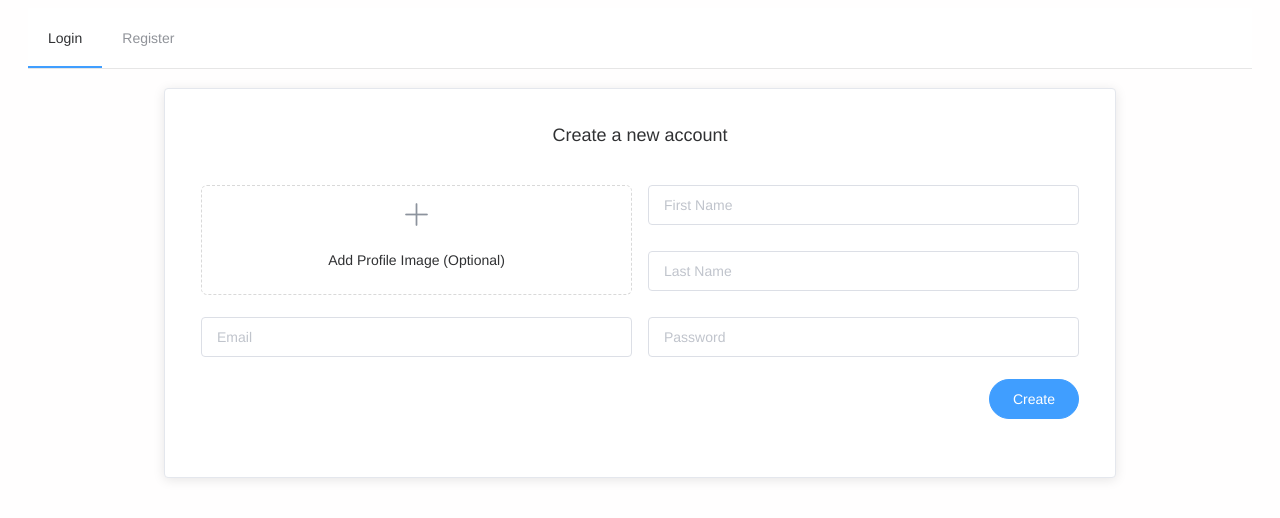
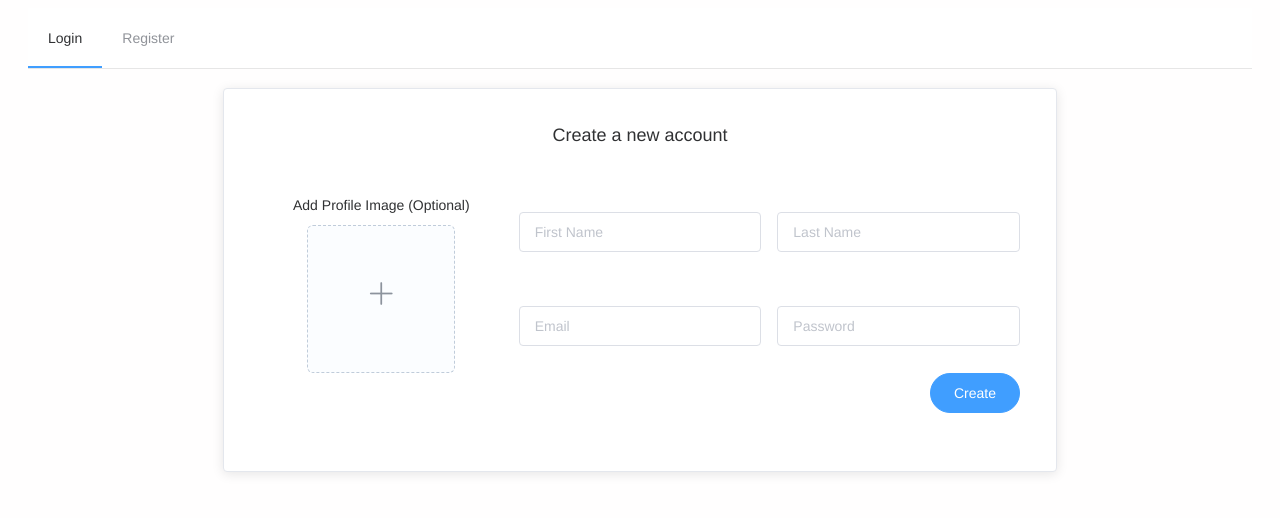
Before and after one commit to bitlii/SENG365-Assignment-2, a Vue app: page /register in a window 1280 px wide. Shown: the top 518 px of the page. Built offline with nearby package versions, Linux system fonts and the light colour scheme.

Commit message:
Image uploading, styling changes, auth token setting.

```diff
--- a/src/Api.js
+++ b/src/Api.js
@@ -12,4 +12,12 @@ export default {
 
     login: (email, password) => instance.post("/users/login", {email, password}),
 
+    // User Image
+    setUserImage: (id, image, imageHeader) => instance.put(`/users/${id}/image`, {image}, {headers: imageHeader},),
+
+
+    // Other
+    setAuthHeader(token) {
+        instance.defaults.headers.common['X-Authorization'] = token;
+    },
 }
--- a/src/components/Register.vue
+++ b/src/components/Register.vue
@@ -6,16 +6,18 @@
         </el-header>
 
         <el-form-item id="image-uploader">
-          <el-upload
-              class="avatar-uploader"
-              action="#"
-              :show-file-list="false"
-              :on-success="onProfileImageSelected"
-              :before-upload="checkValidProfileImage" >
-            <img v-if="registerForm.profileImage" :src="registerForm.profileImage" class="avatar" />
-            <i v-else class="el-icon-plus avatar-uploader-icon"></i>
             <div>Add Profile Image (Optional)</div>
-          </el-upload>
+            <el-upload
+                :class="{hideUpload: !showUpload}"
+                ref="uploadImage"
+                list-type="picture-card"
+                :on-change="toggleUpload"
+                :on-remove="toggleUpload"
+                action="#"
+                :auto-upload="false">
+              <div v-if="registerForm.profileImage == null" class="el-icon-plus avatar-uploader-icon"></div>
+
+            </el-upload>
         </el-form-item>
 
         <el-form-item id="first-name" prop="firstName">
@@ -57,6 +59,8 @@ export default {
         password: "",
         profileImage: null,
       },
+      showUpload: true,
+
       formRules: {
         firstName: [
           {required: true, message: "First name is required.", trigger: 'change'}
@@ -77,16 +81,29 @@ export default {
   },
 
   methods: {
-    onProfileImageSelected: function(res, file) {
-      console.log("Image uploaded.");
-      this.profileImage = file;
+    toggleUpload(file) {
+      this.showUpload = !this.showUpload;
+
+      if (!this.showUpload) {
+        if(this.checkValidProfileImage(file)) {
+          this.registerForm.profileImage = file;
+        }
+        else {
+          this.$refs['uploadImage'].clearFiles();
+          this.showUpload = !this.showUpload;
+        }
+      }
+      else {
+        this.registerForm.profileImage = null;
+      }
     },
 
     checkValidProfileImage: function(file) {
+      console.log(file);
       const validImageTypes = ["image/jpeg", "image/png", "image/gif"];
       let isValid = true;
 
-      if (!validImageTypes.includes(file.type)) {
+      if (!validImageTypes.includes(file.raw.type)) {
         isValid = false;
         this.$message.error("Profile image must be a JPG, PNG, or GIF.")
       }
@@ -97,13 +114,29 @@ export default {
     onRegister: function(form) {
       this.$refs[form].validate((isValid) => {
         if (isValid) {
+          console.log(this.registerForm);
           api.register(this.registerForm.firstName, this.registerForm.lastName, this.registerForm.email, this.registerForm.password)
               .then(() => {
                 api.login(this.registerForm.email, this.registerForm.password)
                   .then((res) => {
                     state.userId = res.data.userId;
                     state.token = res.data.token;
-                    this.$router.push("/events");
+
+                    if (this.registerForm.profileImage != null) {
+                      let header = {'Content-Type': this.registerForm.profileImage.raw.type};
+                      api.setAuthHeader(state.token);
+
+                      api.setUserImage(res.data.userId, this.registerForm.profileImage, header)
+                        .then(() => {
+                          this.$router.push("/events");
+                        })
+                        .catch((error) => {
+                          this.$message.error("Something went wrong setting image: " + error.response.status);
+                        });
+                    }
+                    else {
+                      this.$router.push("/events");
+                    }
                   })
                   .catch((error) => {
                     if (error.response.status === 400) {
@@ -131,7 +164,7 @@ export default {
 </script>
 
 <style scoped>
-  #container {
+  .container {
     min-width: 400px;
     max-width: 800px;
     padding: 1em;
@@ -140,16 +173,17 @@ export default {
 
   #form-container {
     display: grid;
-    grid-template-columns: 1fr 1fr;
+    grid-template-columns: 1fr 1fr 1fr;
     grid-template-rows: repeat(4, auto);
     grid-column-gap: 1em;
   }
 
   #form-header {
     grid-row: 1;
-    grid-column: 1/3;
+    grid-column: 1/4;
 
     text-align: center;
+    margin: auto;
     font-size: 18px;
   }
 
@@ -158,35 +192,43 @@ export default {
     grid-column: 1;
 
     text-align: center;
+    overflow: hidden;
+    margin: auto
   }
 
   #first-name {
     grid-row: 2;
     grid-column: 2;
+    margin: auto 0;
   }
 
   #last-name {
+    grid-row: 2;
+    grid-column: 3;
+    margin: auto 0;
+  }
+
+  #email {
     grid-row: 3;
     grid-column: 2;
+    margin: auto 0;
+  }
+
+  #password {
+    grid-row: 3;
+    grid-column: 3;
+    margin: auto 0;
   }
 
   #create-button {
-    grid-column: 2;
+    grid-column: 3;
     text-align: right;
   }
 
   /* Image Upload Styling */
-  .avatar-uploader {
-    padding: 1em;
-
-    border: 1px dashed #d9d9d9;
-    border-radius: 6px;
-    cursor: pointer;
-    overflow: hidden;
-  }
-
-  .avatar-uploader:hover {
-    border-color: #409eff;
+  .hideUpload >>> div {
+    margin: auto;
+    display: none;
   }
 
   .avatar-uploader-icon {
@@ -203,9 +245,6 @@ export default {
   }
 
   @media screen and (max-width: 560px) {
-    .avatar-uploader {
-      line-height: 24px;
-    }
   }
 
 </style>
```
